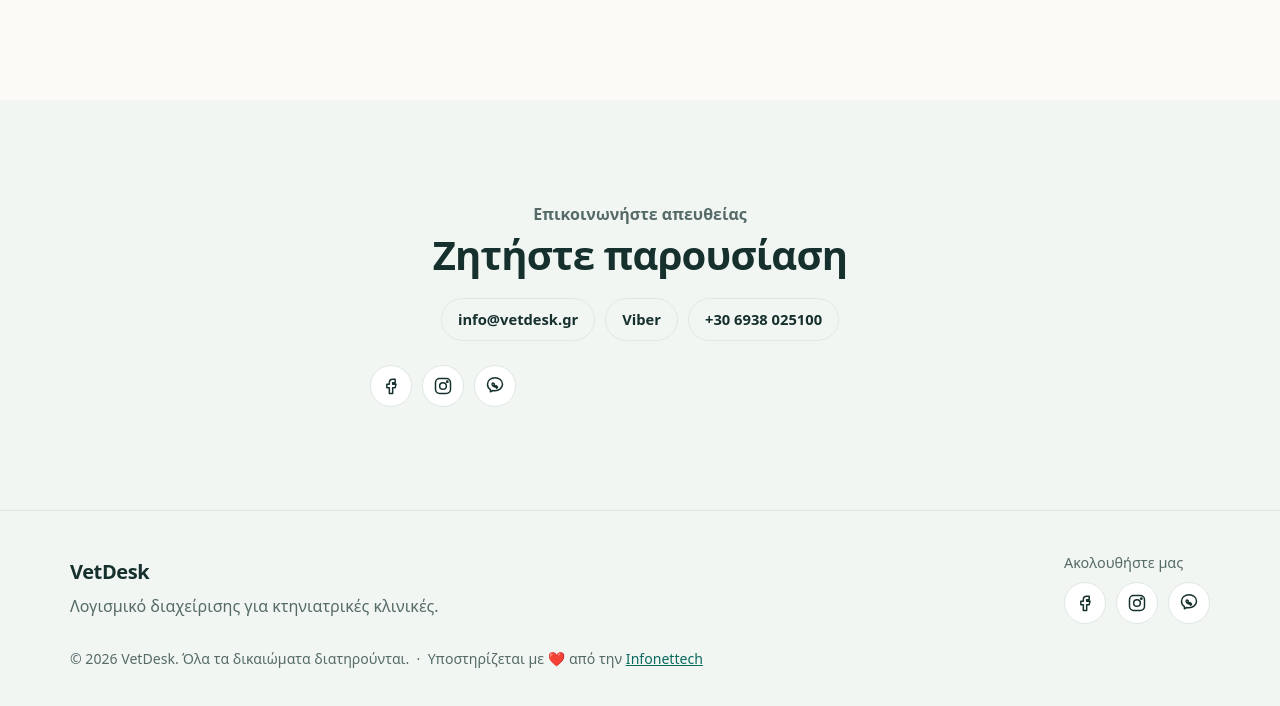
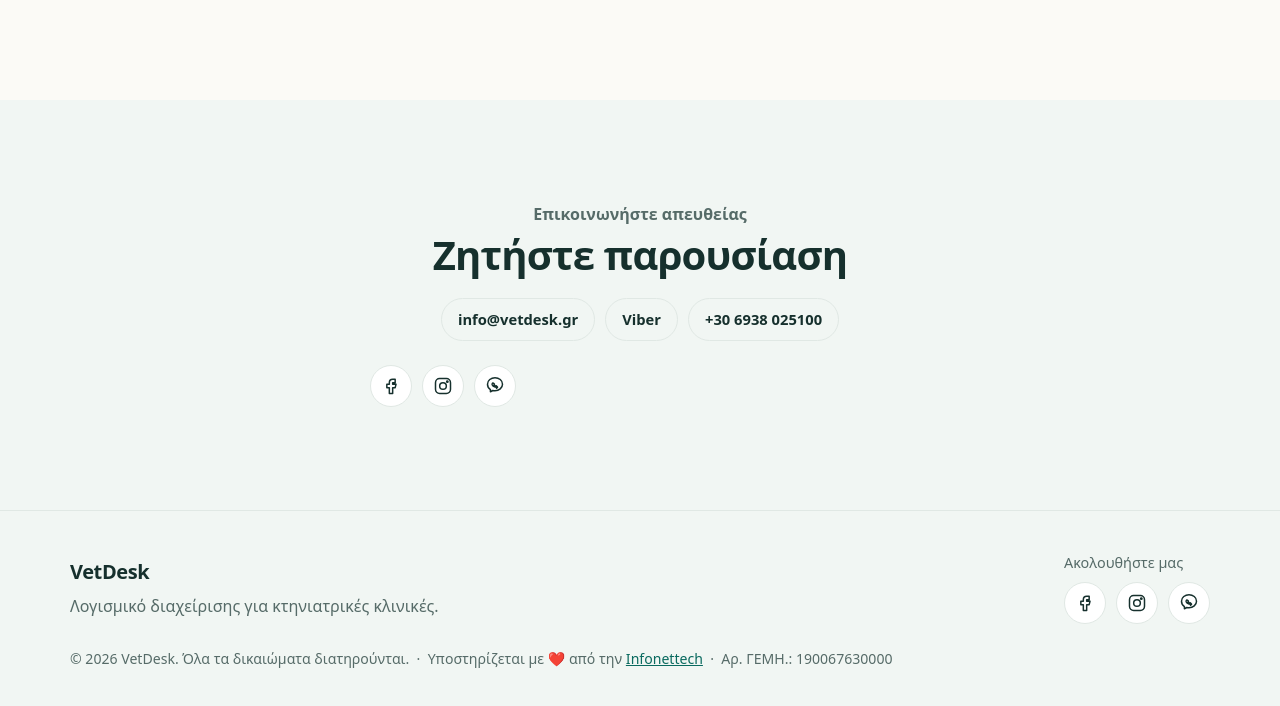
Before and after one commit to nafnafnaf/vetdesk-site, an Astro site: page / in a window 1280 px wide. Shown: the part 7398-8104 px from the top of the page. Built offline with nearby package versions, Linux system fonts and the light colour scheme; Astro itself is replaced by a stand-in of ours.

Commit message:
feat: add ΓΕΜΗ registration number to footer
Co-Authored-By: Claude Sonnet 4.6 <noreply@anthropic.com>

```diff
--- a/src/components/Footer.astro
+++ b/src/components/Footer.astro
@@ -18,6 +18,6 @@ const t = ui[lang].footer;
         <Socials />
       </div>
     </div>
-    <p class="copy">© {new Date().getFullYear()} {site.name}. {t.rights} &nbsp;·&nbsp; Υποστηρίζεται με ❤️ από την <a href="https://infonettech.gr" target="_blank" rel="noopener noreferrer">Infonettech</a></p>
+    <p class="copy">© {new Date().getFullYear()} {site.name}. {t.rights} &nbsp;·&nbsp; Υποστηρίζεται με ❤️ από την <a href="https://infonettech.gr" target="_blank" rel="noopener noreferrer">Infonettech</a> &nbsp;·&nbsp; Αρ. ΓΕΜΗ.: 190067630000</p>
   </div>
 </footer>
```
Also changed, not shown: 3 other files.
